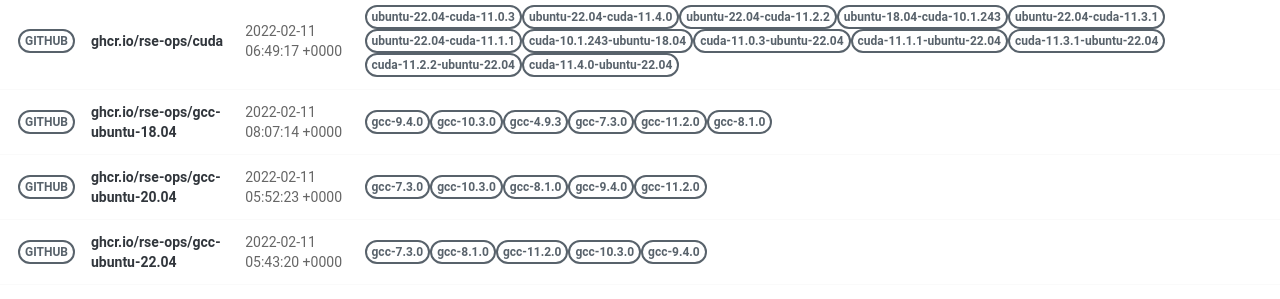
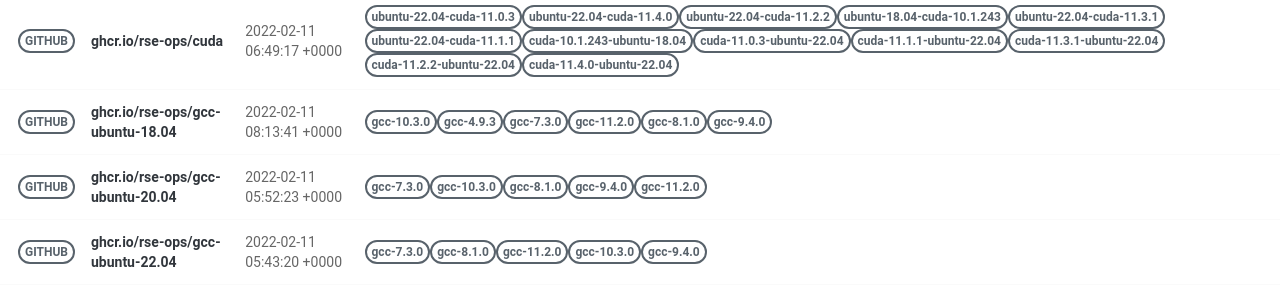
Before and after one commit to rse-ops/docker-images, a Jekyll site: the page built from pages/index.md, in a window 1280 px wide. Shown: the part 502-801 px from the top of the page. Built offline with Jekyll 4.4.1, drawn with Linux system fonts in a browser that asks for light colours; nearby versions of some CDN libraries.

Commit message:
Automated push to update library 2022-02-11

```diff
--- a/_library/ghcr.io-rse-ops-gcc-ubuntu-18.04.md
+++ b/_library/ghcr.io-rse-ops-gcc-ubuntu-18.04.md
@@ -1,14 +1,11 @@
 ---
 layout: container
 name: ghcr.io/rse-ops/gcc-ubuntu-18.04
-updated_at: 2022-02-11 08:07:14.076515
+updated_at: 2022-02-11 08:13:41.982839
 
 
 container_url: https://github.com/orgs/rse-ops/packages/container/package/gcc-ubuntu-18.04
 versions:
- - tag: gcc-9.4.0
-   dockerfile: https://github.com/rse-ops/docker-images/blob/main/ubuntu/gcc/Dockerfile
-   manifest: https://crane.ggcr.dev/manifest/ghcr.io/rse-ops/gcc-ubuntu-18.04:gcc-9.4.0
  - tag: gcc-10.3.0
    dockerfile: https://github.com/rse-ops/docker-images/blob/main/ubuntu/gcc/Dockerfile
    manifest: https://crane.ggcr.dev/manifest/ghcr.io/rse-ops/gcc-ubuntu-18.04:gcc-10.3.0
```
Also changed, not shown: other parts of _library/ghcr.io-rse-ops-gcc-ubuntu-18.04.md (+3 -0 lines).
